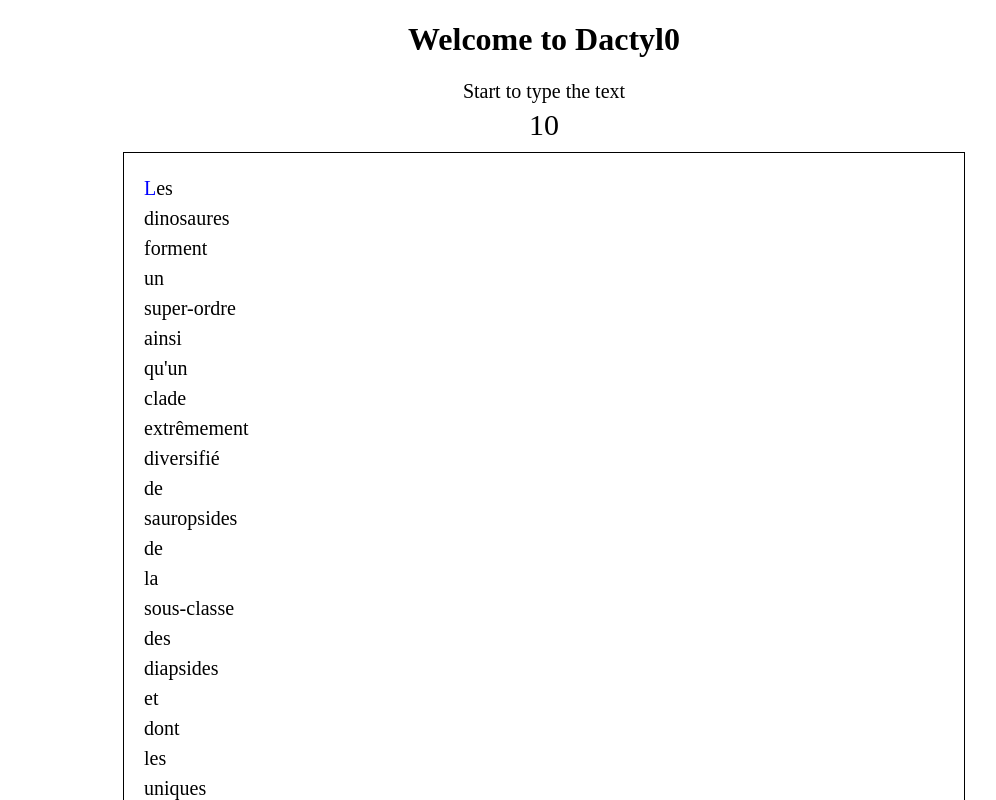
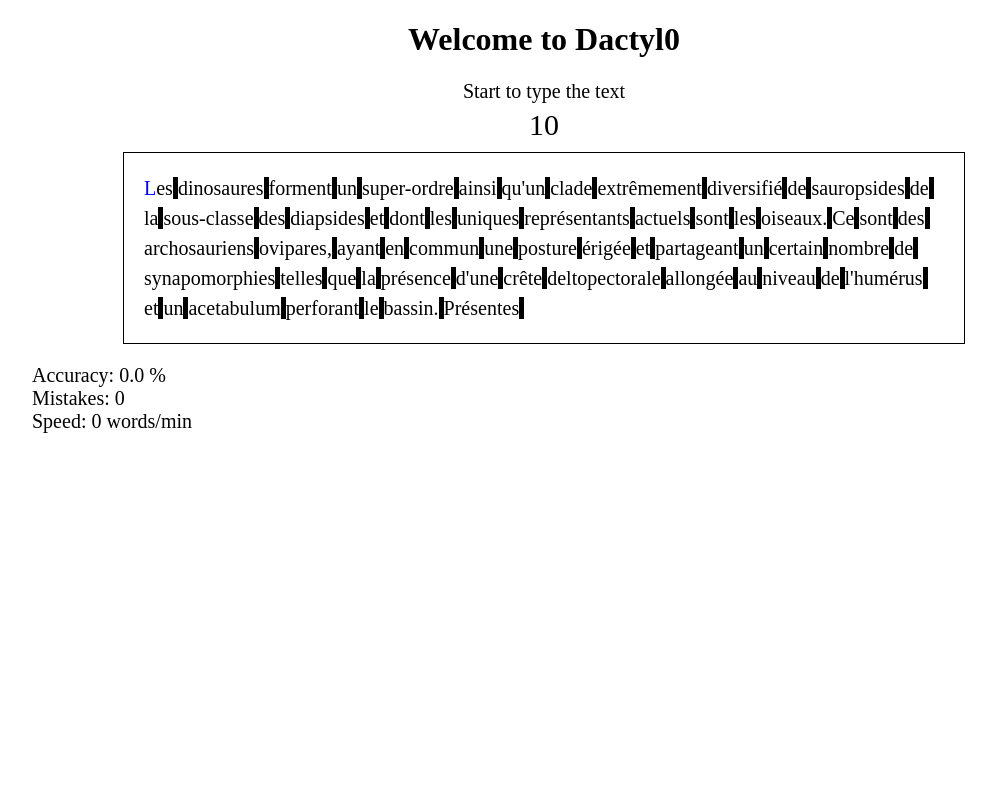
Before and after one commit to info7tik/dactylo, an Angular app: page / in a window 1280 px wide. Shown: the top 800 px of the page, without its empty margins (96-1092 px from the left). Built offline with nearby package versions, Linux system fonts and the light colour scheme.

Commit message:
display inline text

```diff
--- a/src/app/app.component.css
+++ b/src/app/app.component.css
@@ -7,15 +7,15 @@
     text-align: center;
 }
 
-.countdown {
-    margin-bottom: 10px;
-    font-size: 30px;
-}
-
 .instruction {
     margin: auto;
     margin-bottom: 5px;
     font-size: 20px;
+}
+
+.countdown {
+    margin-bottom: 10px;
+    font-size: 30px;
 }
 
 .text-to-copy {
@@ -29,24 +29,8 @@
     line-height: 30px;
 }
 
-.past-text {
-    color: lightgray;
-}
-
-.current-text {
+.word {
     display: inline-block;
-    color: orange;
-}
-
-.current-whitespace {
-    display: inline-block;
-    width: 6px;
-    height: 20px;
-    background-color: orange;
-}
-
-.future-test {
-    color: black;
 }
 
 .stats {
--- a/src/app/app.component.html
+++ b/src/app/app.component.html
@@ -4,7 +4,7 @@
         <div class="instruction center-text">{{instruction}}</div>
         <div class="countdown center-text">{{remainingSeconds}}</div>
         <div class="text-to-copy">
-            <div *ngFor="let word of words">
+            <div *ngFor="let word of words" class="word">
                 <app-character *ngFor="let char of word" [character]="char.value" [color]="char.color"></app-character>
             </div>
         </div>
--- a/src/app/app.component.ts
+++ b/src/app/app.component.ts
@@ -44,16 +44,14 @@ export class AppComponent {
     constructor() {
         for (let word of this.textToType.split(" ")) {
             const wordLetters: ColoredLetter[] = [];
-            for (let char of word) {
+            const wordWithSpace = word += " ";
+            for (let char of wordWithSpace) {
                 wordLetters.push({ value: char, color: LetterColor.FUTURE_LETTER });
             }
-            wordLetters.push({ value: " ", color: LetterColor.FUTURE_LETTER });
             if (wordLetters.length > 0) {
                 this.words.push(wordLetters);
             }
         }
-        // Delete last space
-        this.words[this.words.length - 1].pop();
         const firstLetter = this.words[0][0];
         firstLetter.color = LetterColor.LETTER_TO_TYPE;
         this.characterToType = firstLetter.value;
--- a/src/app/character/character.component.css
+++ b/src/app/character/character.component.css
@@ -1,7 +1,11 @@
-.blue {
+.blueSpace {
     color: blue;
 }
 
-.black {
+.blackSpace {
     color: black;
 }
+
+.redSpace {
+    color: red;
+}
--- a/src/app/character/character.component.html
+++ b/src/app/character/character.component.html
@@ -1 +1,2 @@
-<span [style]="{color: [color]}">{{character}}</span>
+<span *ngIf="character !== ' '" [style]="{color: [color]}">{{character}}</span>
+<span *ngIf="character === ' '" [style]="{backgroundColor: [color]}">&nbsp;</span>
```
